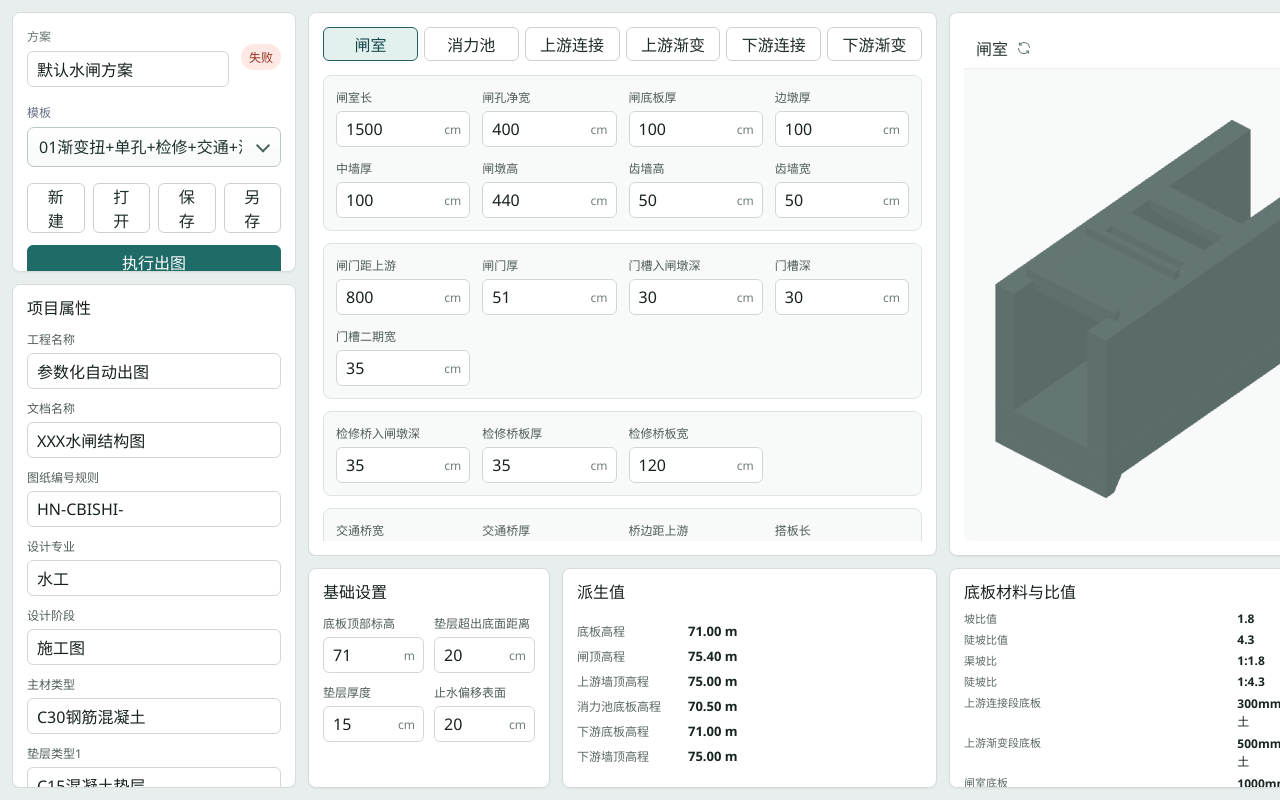
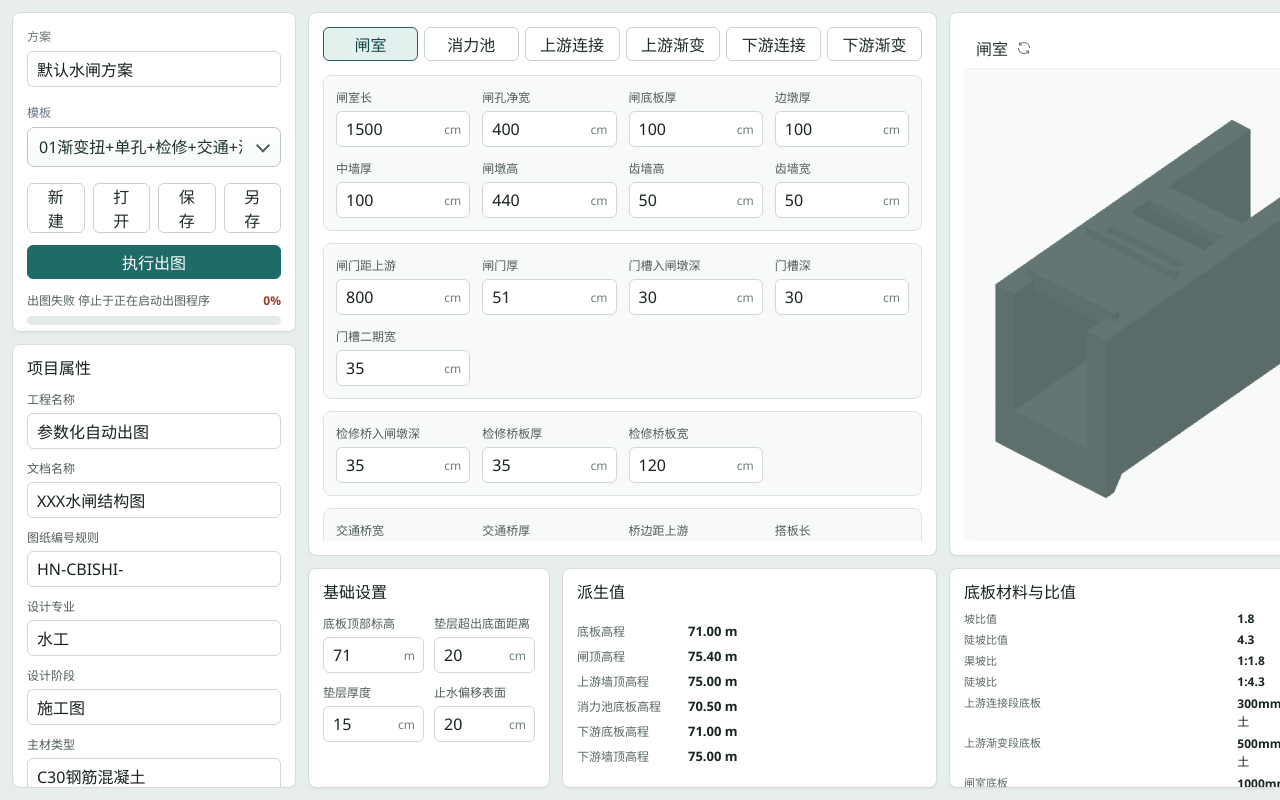
Before and after one commit to Q-110/ParameterDraw, a Vue app: page / in a window 1280 px wide. Both pictures are taken after a click on the button "执行出图". Built offline with nearby package versions, Linux system fonts and the light colour scheme.

Commit message:
出图进度条功能 Python 按关键阶段上报 0% - 100% Electron 实时解析并转发进度 执行按钮下方显示百分比和阶段
出图成功后会自动使用 Windows 文件资源管理器打开成果保存目录。出图失败时不会打开

```diff
--- a/electron/preload.cjs
+++ b/electron/preload.cjs
@@ -9,6 +9,7 @@ contextBridge.exposeInMainWorld('sluice', {
   saveScheme: (payload) => ipcRenderer.invoke('scheme:save', payload),
   saveSchemeAs: (payload) => ipcRenderer.invoke('scheme:saveAs', payload),
   selectOutputDirectory: () => ipcRenderer.invoke('output:selectDirectory'),
+  openOutputDirectory: (directoryPath) => ipcRenderer.invoke('output:openDirectory', directoryPath),
   runDrawing: (scheme) => ipcRenderer.invoke('drawing:run', scheme),
   onDrawingLog: (callback) => {
     // 返回取消监听函数  组件卸载时用于清理日志订阅
@@ -16,4 +17,9 @@ contextBridge.exposeInMainWorld('sluice', {
     ipcRenderer.on('drawing:log', listener)
     return () => ipcRenderer.removeListener('drawing:log', listener)
   },
+  onDrawingProgress: (callback) => {
+    const listener = (_event, progress) => callback(progress)
+    ipcRenderer.on('drawing:progress', listener)
+    return () => ipcRenderer.removeListener('drawing:progress', listener)
+  },
 })
--- a/src/App.vue
+++ b/src/App.vue
@@ -4,6 +4,7 @@
       <SchemePanel
         :scheme-name="schemeName"
         :run-state="runState"
+        :drawing-progress="drawingProgress"
         :validation-error-count="validationErrors.length"
         :template-id="templateId"
         :templates="templateDefinitions"
@@ -92,6 +93,7 @@ const {
   clearFieldFocus,
   currentTemplate,
   derived,
+  drawingProgress,
   focused,
   logs,
   newScheme,
--- a/src/components/SchemePanel.vue
+++ b/src/components/SchemePanel.vue
@@ -10,9 +10,6 @@
           @input="updateSchemeName"
         />
       </div>
-      <span :class="['run-state', runState]">
-        {{ runStateText }}
-      </span>
     </div>
     <label class="template-field">
       <span>模板</span>
@@ -46,15 +43,36 @@
     >
       {{ runState === 'running' ? '正在出图' : '执行出图' }}
     </button>
+    <div
+      v-if="runState !== 'idle'"
+      :class="['drawing-progress', runState]"
+    >
+      <div class="drawing-progress-text">
+        <span>{{ drawingProgress.stage }}</span>
+        <strong>{{ drawingProgress.percent }}%</strong>
+      </div>
+      <div
+        class="drawing-progress-track"
+        role="progressbar"
+        aria-label="出图进度"
+        aria-valuemin="0"
+        aria-valuemax="100"
+        :aria-valuenow="drawingProgress.percent"
+      >
+        <div
+          class="drawing-progress-fill"
+          :style="{ width: `${drawingProgress.percent}%` }"
+        />
+      </div>
+    </div>
   </section>
 </template>
 
 <script setup>
-import { computed } from 'vue'
-
-const props = defineProps([
+defineProps([
   'schemeName',
   'runState',
+  'drawingProgress',
   'validationErrorCount',
   'templateId',
   'templates',
@@ -70,21 +88,6 @@ const emit = defineEmits([
   'run',
 ])
 
-// 运行状态
-const runStateText = computed(() => {
-  if (props.runState === 'running') {
-    return '出图中'
-  }
-  if (props.runState === 'success') {
-    return '成功'
-  }
-  if (props.runState === 'failed') {
-    return '失败'
-  }
-  return '待出图'
-})
-
-// 方案名称
 /**
  * 上报方案名称变化
  */
--- a/src/composables/useSchemeWorkspace.js
+++ b/src/composables/useSchemeWorkspace.js
@@ -23,6 +23,10 @@ export function useSchemeWorkspace() {
   const activeGroupId = ref(defaultTemplate.groups[0].id)
   const focused = ref(null)
   const logs = ref([])
+  const drawingProgress = reactive({
+    percent: 0,
+    stage: '',
+  })
   // 运行状态
   // idle      空闲       初始值  清空日志  加载方案后
   // running   出图中     调用 window.sluice.runDrawing() 之前
@@ -36,9 +40,14 @@ export function useSchemeWorkspace() {
   const removeLogListener = window.sluice.onDrawingLog((text) => {
     logs.value.push(text.trimEnd())
   })
+  const removeProgressListener = window.sluice.onDrawingProgress((progress) => {
+    drawingProgress.percent = progress.percent
+    drawingProgress.stage = progress.stage
+  })
 
   onBeforeUnmount(() => {
     removeLogListener()
+    removeProgressListener()
   })
 
   /**
@@ -88,6 +97,8 @@ export function useSchemeWorkspace() {
     activeGroupId.value = defaultTemplate.groups[0].id
     focused.value = null
     logs.value = []
+    drawingProgress.percent = 0
+    drawingProgress.stage = ''
     runState.value = 'idle'
   }
 
@@ -136,10 +147,13 @@ export function useSchemeWorkspace() {
    */
   async function runDrawing() {
     logs.value = []
+    drawingProgress.percent = 0
+    drawingProgress.stage = '正在启动出图程序'
 
     // 前端校验参数
     if (validationErrors.value.length > 0) {
       runState.value = 'failed'
+      drawingProgress.stage = '参数校验未通过'
       logs.value.push('参数校验未通过  已停止出图')
       validationErrors.value.forEach((error) => logs.value.push(error))
       return
@@ -153,6 +167,18 @@ export function useSchemeWorkspace() {
 
     // 更新状态
     runState.value = result.success ? 'success' : 'failed'
+    if (result.success) {
+      drawingProgress.percent = 100
+      drawingProgress.stage = '出图完成'
+      const openDirectoryError = await window.sluice.openOutputDirectory(
+        result.outputDir,
+      )
+      if (openDirectoryError) {
+        logs.value.push(`打开成果目录失败  ${openDirectoryError}`)
+      }
+    } else {
+      drawingProgress.stage = `出图失败  停止于${drawingProgress.stage}`
+    }
 
     // 主进程启动前失败时没有实时日志   此处补充返回日志
     if (logs.value.length === 0 && result.logs.length > 0) {
@@ -183,6 +209,8 @@ export function useSchemeWorkspace() {
     activeGroupId.value = template.groups[0].id
     focused.value = null
     logs.value = []
+    drawingProgress.percent = 0
+    drawingProgress.stage = ''
     runState.value = 'idle'
   }
 
@@ -235,6 +263,8 @@ export function useSchemeWorkspace() {
     activeGroupId.value = nextTemplate.groups[0].id
     focused.value = null
     logs.value = []
+    drawingProgress.percent = 0
+    drawingProgress.stage = ''
     runState.value = 'idle'
   }
 
@@ -267,6 +297,7 @@ export function useSchemeWorkspace() {
     clearFieldFocus,
     currentTemplate,
     derived,
+    drawingProgress,
     focused,
     logs,
     newScheme,
--- a/src/main.js
+++ b/src/main.js
@@ -9,6 +9,7 @@ if (!window.sluice) {
     saveScheme: async () => null,
     saveSchemeAs: async () => null,
     selectOutputDirectory: async () => null,
+    openOutputDirectory: async () => '',
     runDrawing: async () => ({
       success: false,
       outputDir: '',
@@ -16,6 +17,7 @@ if (!window.sluice) {
       logs: [],
     }),
     onDrawingLog: () => () => {},
+    onDrawingProgress: () => () => {},
   }
 }
 
--- a/src/styles/index.less
+++ b/src/styles/index.less
@@ -116,7 +116,7 @@ h3 {
 }
 
 .sidebar {
-  grid-template-rows: minmax(260px, 0.42fr) minmax(420px, 1fr);
+  grid-template-rows: minmax(320px, 0.48fr) minmax(360px, 1fr);
   min-height: 0;
   overflow: hidden;
 }
@@ -245,30 +245,6 @@ h3 {
   }
 }
 
-.run-state {
-  border-radius: 999px;
-  padding: 4px 8px;
-  font-size: 12px;
-  white-space: nowrap;
-  background: #edf1f0;
-  color: #53615e;
-
-  &.running {
-    background: #fff4d9;
-    color: #7b5700;
-  }
-
-  &.success {
-    background: #e5f4ea;
-    color: #1e6b3e;
-  }
-
-  &.failed {
-    background: #fde8e3;
-    color: #9a321e;
-  }
-}
-
 .button-grid {
   display: grid;
   grid-template-columns: repeat(4, 1fr);
@@ -284,6 +260,82 @@ h3 {
   &:hover:not(:disabled) {
     background: #185a56;
     border-color: #185a56;
+  }
+}
+
+.drawing-progress {
+  display: grid;
+  gap: 7px;
+}
+
+.drawing-progress-text {
+  display: flex;
+  align-items: center;
+  justify-content: space-between;
+  gap: 12px;
+  min-width: 0;
+  color: #53615e;
+  font-size: 12px;
+
+  span {
+    overflow: hidden;
+    text-overflow: ellipsis;
+    white-space: nowrap;
+  }
+
+  strong {
+    flex: none;
+    color: #1f6b67;
+  }
+}
+
+.drawing-progress-track {
+  height: 9px;
+  overflow: hidden;
+  border-radius: 999px;
+  background: #e5ebe9;
+}
+
+.drawing-progress-fill {
+  height: 100%;
+  border-radius: inherit;
+  background: #2f817b;
+  transition: width 300ms ease;
+}
+
+.drawing-progress.running .drawing-progress-fill {
+  background-image: repeating-linear-gradient(
+    120deg,
+    #2f817b 0,
+    #2f817b 9px,
+    #48a099 9px,
+    #48a099 18px
+  );
+  background-size: 36px 36px;
+  animation: drawing-progress-moving 900ms linear infinite;
+}
+
+.drawing-progress.success .drawing-progress-fill {
+  background: #2f8652;
+}
+
+.drawing-progress.failed {
+  .drawing-progress-text strong {
+    color: #a23b27;
+  }
+
+  .drawing-progress-fill {
+    background: #c4513b;
+  }
+}
+
+@keyframes drawing-progress-moving {
+  from {
+    background-position: 0 0;
+  }
+
+  to {
+    background-position: 36px 0;
   }
 }
 
```
Also changed, not shown: electron/main.cjs (+47 -6 lines).
